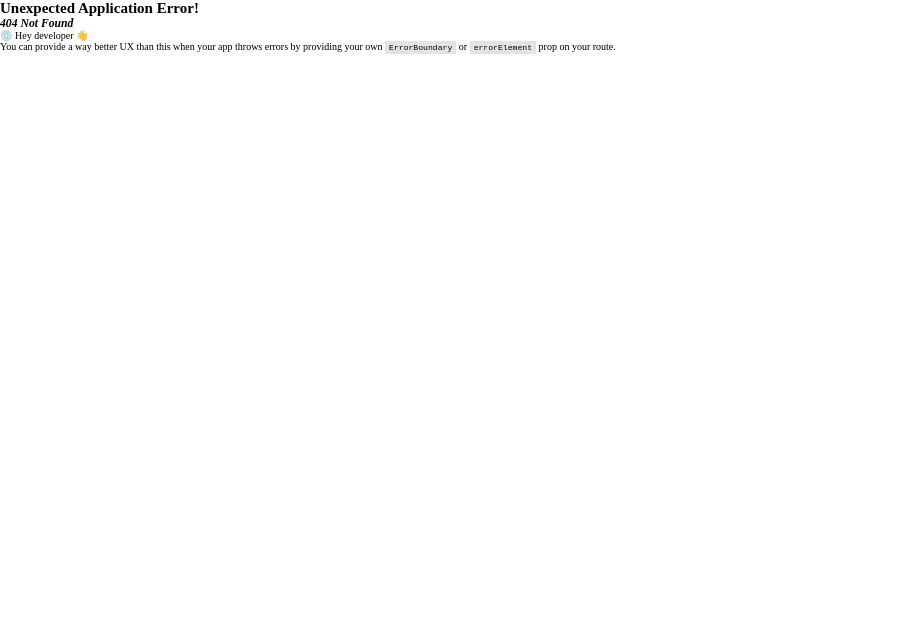
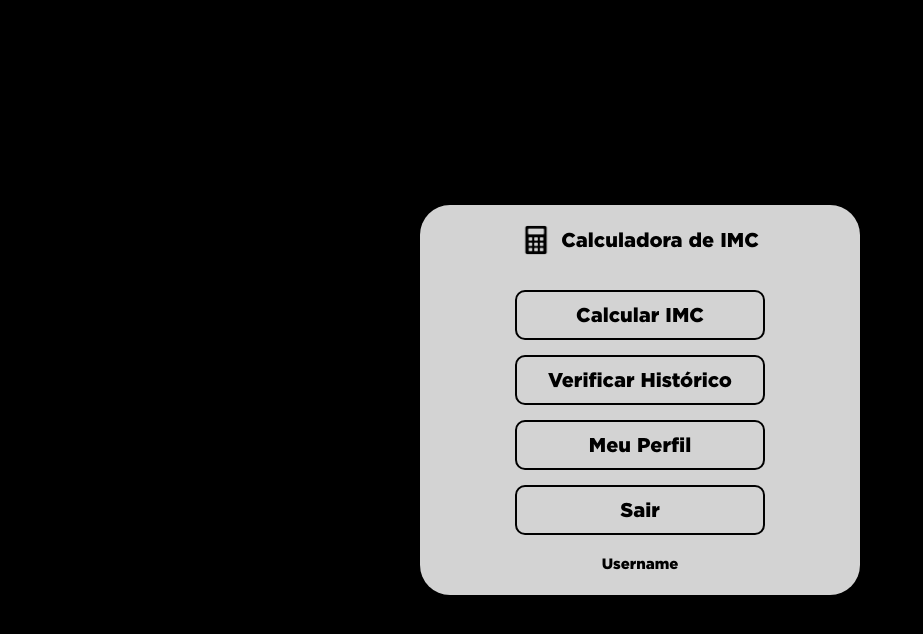
Before and after one commit to devJoaoLuccas/A3-QualidadeDeSoftware, a React (Vite) app in the folder frontend/: page /homepage in a window 1280 px wide. Before the commit this address had no page. Shown: the top 634 px of the page, without its empty margins (0-923 px from the left). Built offline with nearby package versions, Linux system fonts and the light colour scheme.

Commit message:
feat(Homepage): finish style

```diff
--- /dev/null
+++ b/frontend/src/components/menu/Header.jsx
@@ -0,0 +1,17 @@
+import styles from '../../pages/Login/LoginPage.module.css'
+
+function Header() {
+
+    return (
+        <header>
+            <img
+                className={styles.logo}
+                src="src/assets/icons/_iconCalculadora.png"
+                alt="logo"/>
+            <h1>Calculadora de IMC</h1>
+        </header>
+    )
+}
+
+
+export default Header;
--- /dev/null
+++ b/frontend/src/components/menu/HomepageMenus.jsx
@@ -0,0 +1,29 @@
+import styles from './Menus.module.css'
+
+
+function HomepageMenus() {
+
+
+    return (
+        <div
+            className={styles.buttons_homepage}>
+            <button>
+                Calcular IMC
+            </button>
+            <button>
+                Verificar Histórico
+            </button>
+            <button>
+                Meu Perfil
+            </button>
+            <button>
+                Sair
+            </button>
+        </div>
+    )
+}
+
+
+
+
+export default HomepageMenus;
--- /dev/null
+++ b/frontend/src/components/menu/Menus.module.css
@@ -0,0 +1,38 @@
+* {
+    margin: 0;
+    padding: 0;
+}
+
+:root {
+    font-size: 62.5%;
+}
+
+.buttons_homepage {
+    display: flex;
+    flex-direction: column;
+    gap: 1.5rem;
+    margin-top: 1.5rem;
+
+    align-items: center;
+    justify-content: center;
+}
+
+.buttons_homepage button {
+    flex-grow: 1;
+    font: 400 2rem "Gotham";
+    background: transparent;
+
+    border: 0.2rem solid #000;
+    border-radius: 1rem;
+
+    width: 25rem;
+    height: 5rem;
+
+    cursor: pointer;
+    transition: all 0.4s ease-in;
+}
+
+.buttons_homepage button:hover {
+    background-color: #000;
+    color: #fff;
+}
--- /dev/null
+++ b/frontend/src/pages/Homepage/Homepage.jsx
@@ -0,0 +1,29 @@
+import styles from './Homepage.module.css'
+
+import HomepageMenus from "../../components/menu/HomepageMenus";
+import Header from '../../components/menu/Header';
+
+
+function Homepage() {
+
+    return (
+        <main>
+            <section
+                className={styles.screen}>
+                <article
+                    className={styles.box}>
+                    <Header />
+                    <HomepageMenus />
+                    <footer
+                        className={styles.footer}>
+                        <p>Username</p>
+                    </footer>
+                </article>
+            </section>
+        </main>
+    )
+
+}
+
+
+export default Homepage;
--- /dev/null
+++ b/frontend/src/pages/Homepage/Homepage.module.css
@@ -0,0 +1,42 @@
+* {
+    margin: 0;
+    padding: 0;
+}
+
+:root {
+    font-size: 62.5%;
+}
+
+.screen {
+    display: flex;
+    flex-direction: column;
+
+    align-items: center;
+    justify-content: center;
+
+    height: 100vh;
+    background-color: #000;
+    background-size: cover;
+}
+
+.box {
+    display: flex;
+    flex-direction: column;
+
+    align-items: center;
+
+    width: 40rem;
+    height: 35rem;
+    padding: 2rem;
+
+    background-color: #D3D3D3;
+    border-radius: 3rem;
+}
+
+.footer {
+    margin-top: 2rem;
+}
+
+.footer p {
+    font: 400 1.5rem "Gotham";
+}
--- a/frontend/src/pages/Login/LoginPage.jsx
+++ b/frontend/src/pages/Login/LoginPage.jsx
@@ -1,6 +1,7 @@
 import styles from './LoginPage.module.css'
 
 import LoginForm from "../../components/forms/LoginForm";
+import Header from '../../components/menu/Header';
 
 function LoginPage() {
 
@@ -12,13 +13,7 @@ function LoginPage() {
                      className={styles.screen}>
                     <article
                         className={styles.box}>
-                        <header>
-                            <img
-                                className={styles.logo}
-                                src="src/assets/icons/_iconCalculadora.png"
-                                alt="logo"/>
-                            <h1>Calculadora de IMC</h1>
-                        </header>
+                        <Header />
                         <LoginForm />
                         <footer>
 
--- a/frontend/src/pages/SignUp/SignUp.jsx
+++ b/frontend/src/pages/SignUp/SignUp.jsx
@@ -1,4 +1,5 @@
 import SignUpForm from "../../components/forms/SignUpForm";
+import Header from "../../components/menu/Header";
 import styles from './SignUp.module.css'
 
 
@@ -11,13 +12,7 @@ function SignUp() {
                 className={styles.screen}>
                 <article
                     className={styles.box}>
-                    <header>
-                        <img
-                            className={styles.logo}
-                            src="src/assets/icons/_iconCalculadora.png"
-                            alt="logo"/>
-                        <h1>Calculadora de IMC</h1>
-                    </header>
+                    <Header />
                     <SignUpForm />
                     <footer>
 
--- a/frontend/src/router/Routes.jsx
+++ b/frontend/src/router/Routes.jsx
@@ -2,6 +2,7 @@ import { createBrowserRouter } from "react-router-dom";
 
 import LoginPage from '../pages/Login/LoginPage';
 import SignUp from "../pages/SignUp/SignUp";
+import Homepage from "../pages/Homepage/Homepage";
 
 export const routes = createBrowserRouter([
     {
@@ -11,5 +12,9 @@ export const routes = createBrowserRouter([
     {
         path: "/cadastrarUsuario",
         element: <SignUp />,
+    },
+    {
+        path:"/homepage",
+        element: <Homepage />,
     }
 ])
```
